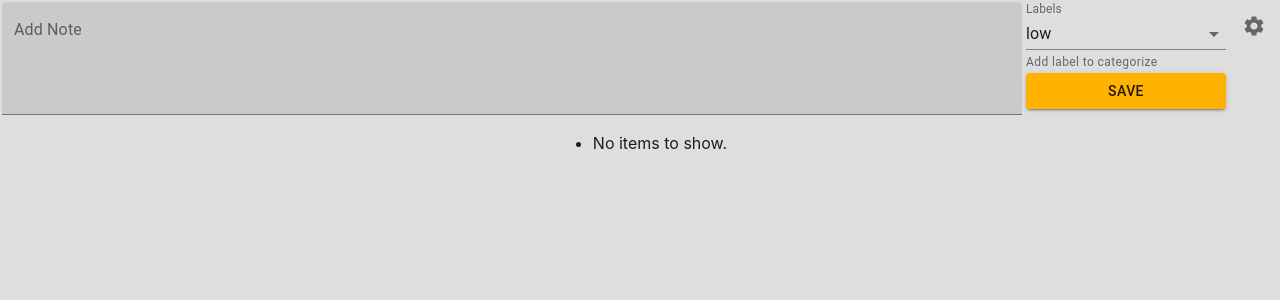
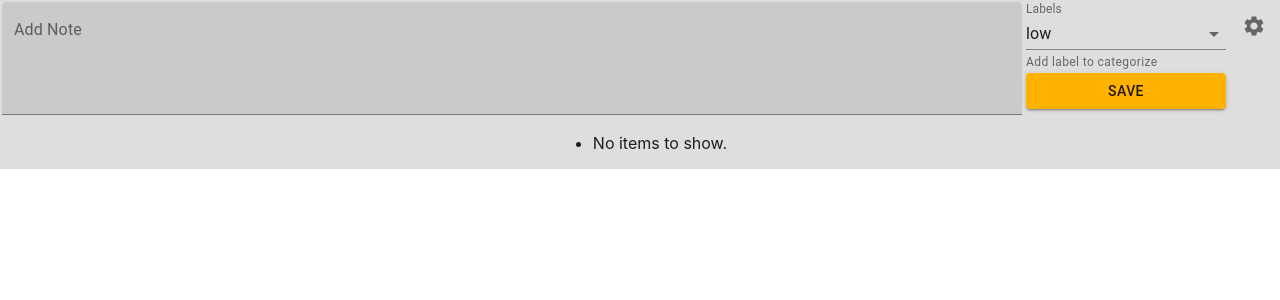
Before and after one commit to narendrasinghrathore/note, a React (Create React App) app in the folder react-note/: page / in a window 1280 px wide. Shown: the top 300 px of the page. Built offline with nearby package versions, Linux system fonts and the light colour scheme.

Commit message:
update: set minHeight for background

```diff
--- a/react-note/src/components/Home/Home.tsx
+++ b/react-note/src/components/Home/Home.tsx
@@ -72,9 +72,9 @@
   };
 
   return (
-    <section style={{ height: "100%" }}>
+    <section style={{ minHeight: "100%" }}>
       <ThemeProvider theme={defaultTheme}>
-        <Paper elevation={0} style={{ borderRadius: 0, height: "100%" }}>
+        <Paper elevation={0} style={{ borderRadius: 0, minHeight: "100%" }}>
           <LazyLoadingComponent>
             <AddNote drawer={handleDrawer} save={handleNoteSubmit} />
           </LazyLoadingComponent>
--- a/react-note/src/utils/core.utils.ts
+++ b/react-note/src/utils/core.utils.ts
@@ -14,6 +14,7 @@
       return "th";
   }
 };
+
 export const getFormattedDate = (dateFormat: DateFormat): string => {
   const datetime = dateFormat.datetime;
   const date = datetime ? new Date(datetime) : new Date();
```
